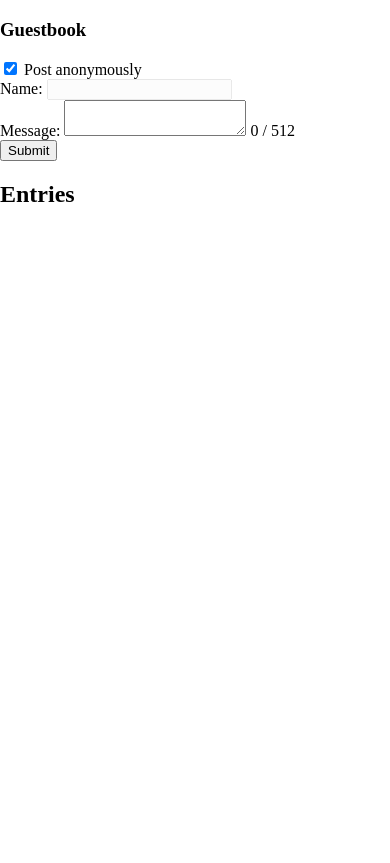
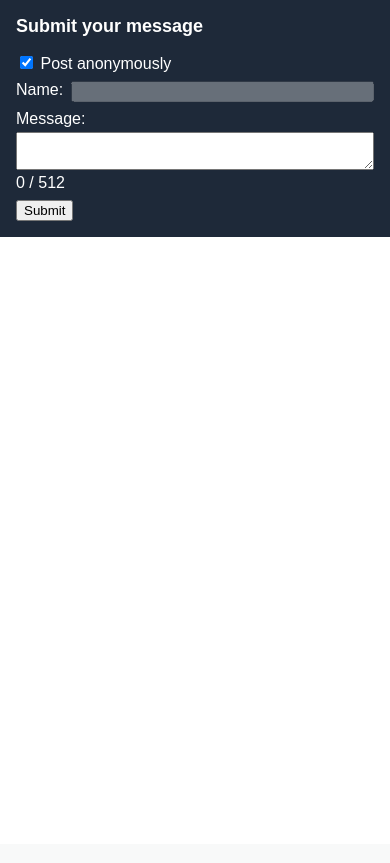
Before and after one commit to Waoweens/wao.my.id, a FastAPI app: page /guestbook in a window 390 px wide. After the commit the page ends 237 px from the top, so only its background shows below. Run offline with FastAPI, Linux system fonts and the light colour scheme; some libraries are stand-ins or nearby versions.

Commit message:
we got a working guestbook

```diff
--- a/backend/main.py
+++ b/backend/main.py
@@ -4,9 +4,13 @@
 from fastapi import FastAPI, Request, Depends, HTTPException, Form
 from fastapi.middleware.cors import CORSMiddleware
 from fastapi.templating import Jinja2Templates
+from fastapi.responses import RedirectResponse
+from typing import Annotated, Optional
 from dotenv import load_dotenv
 from contextlib import asynccontextmanager
 from httpx import AsyncClient
+from psycopg_pool import ConnectionPool
+from datetime import datetime, timezone
 
 from lib import SpotifyAuth
 
@@ -15,6 +19,12 @@
 	client_id=os.getenv('SPOTIFY_CLIENT_ID'), # pyright: ignore[reportArgumentType]
 	client_secret=os.getenv('SPOTIFY_CLIENT_SECRET'), # pyright: ignore[reportArgumentType]
 	refresh_token=os.getenv('SPOTIFY_REFRESH_TOKEN') # pyright: ignore[reportArgumentType]
+)
+
+pool = ConnectionPool(
+	os.getenv('DB_URL'),
+	min_size=1,
+	max_size=5
 )
 
 @asynccontextmanager
@@ -131,12 +141,75 @@
 	}
 
 @app.get('/guestbook')
-def guestbook(request: Request):
+def guestbook(request: Request, start: int = 0):
+	print(start)
+	with pool.connection() as conn:
+		with conn.cursor() as cur:
+			cur.execute(
+				'SELECT id, name, message, created FROM guestbook ORDER BY id DESC LIMIT 100'
+			)
+			entries = cur.fetchall()
+
+	print(entries)
+
+	formatted_entries = []
+	for entry in entries:
+		id: int
+		name: Optional[str]
+		message: str
+		created: datetime
+		id, name, message, created = entry
+		formatted_entries.append({
+			'id': id,
+			'name': name if name is not None else 'Anonymous',
+			'message': message,
+			'created': created.astimezone(timezone.utc).strftime('%Y-%m-%d %H:%M:%S UTC'),
+			'createdRaw': created.astimezone(timezone.utc).isoformat()
+		})
+
+	print(formatted_entries)
+
 	return templates.TemplateResponse(
 		request=request,
-		name="guestbook.html"
+		name="guestbook.html",
+		context={
+			'entries': formatted_entries,
+			'start': start
+		}
 	)
 
 @app.post('/guestbook')
-def guestbook_post():
-	return {'message': 'Guestbook entry submitted!'}
+def guestbook_post(
+	message: Annotated[str, Form()],
+	anonymous: Annotated[bool, Form()] = False,
+	name: Annotated[Optional[str], Form()] = None
+):
+	print(f'Guestbook entry: anonymous={anonymous}, name={name}, message={message}')
+
+	if anonymous:
+		name = None
+
+	if name is not None and len(name.strip()) == 0:
+		name = None
+
+	if name is not None and len(name.strip()) > 128:
+		raise HTTPException(status_code=400, detail='Name is too long (max 128 characters)')
+
+	if len(message.strip()) == 0:
+		raise HTTPException(status_code=400, detail='Message cannot be empty')
+
+	if len(message.strip()) > 512:
+		raise HTTPException(status_code=400, detail='Message is too long (max 512 characters)')
+
+	name = name.strip() if name is not None else None
+	message = message.strip()
+
+	with pool.connection() as conn:
+		with conn.cursor() as cur:
+			cur.execute(
+				'INSERT INTO guestbook (name, message) VALUES (%s, %s)',
+				(name, message)
+			)
+		conn.commit()
+
+	return RedirectResponse(url='/guestbook', status_code=303)
--- a/backend/requirements.txt
+++ b/backend/requirements.txt
@@ -3,4 +3,4 @@
 python-dotenv==1.2.1
 Jinja2==3.1.6
 python-multipart==0.0.22
-psycopg[binary]==3.3.2
+psycopg[binary, pool]==3.3.2
--- a/backend/templates/guestbook.html
+++ b/backend/templates/guestbook.html
@@ -13,6 +13,79 @@
 			padding: 0;
 			width: 100%;
 			height: 100%;
+			overflow: hidden;
+		}
+
+		p {
+			margin: 0;
+		}
+
+		h2 {
+			margin: 0;
+			margin-bottom: 1rem;
+			font-size: large;
+		}
+
+		.guestbook {
+			box-sizing: border-box;
+			font-family: 'IBM Plex Sans', sans-serif;
+			display: flex;
+			height: 100%;
+			background-color: oklch(27.8% 0.033 256.848);
+			color: white;
+		}
+
+		.monospace {
+			font-family: 'IBM Plex Mono', monospace;
+		}
+
+		.bold {
+			font-weight: bold;
+		}
+
+		.sr-only {
+			position: absolute;
+			width: 1px;
+			height: 1px;
+			padding: 0;
+			margin: -1px;
+			overflow: hidden;
+			clip-path: inset(50%);
+			white-space: nowrap;
+			border-width: 0;
+		}
+
+		.submit-container {
+			width: 18rem;
+			padding: 1rem;
+			border-right: 3px solid white;
+		}
+
+		#submit-form {
+			display: flex;
+			flex-direction: column;
+			gap: 0.5rem;
+		}
+
+		.name-container {
+			display: flex;
+			gap: 0.5rem;
+		}
+
+		#name {
+			font-family: 'IBM Plex Sans', sans-serif;
+			flex: 1;
+		}
+
+		.message-container {
+			display: flex;
+			flex-direction: column;
+			gap: 0.25rem;
+		}
+
+		#message {
+			font-family: 'IBM Plex Serif', serif;
+			resize: vertical;
 		}
 
 		#submit-form:has(#anonymous:checked) #name {
@@ -20,27 +93,85 @@
 			opacity: 0.5;
 			user-select: none;
 		}
+
+
+		.entries-container {
+			flex: 1;
+			min-height: 0;
+			overflow-y: auto;
+		}
+
+		.entries {
+			list-style-type: none;
+			margin: 0;
+			padding: 0;
+			display: flex;
+			flex-direction: column;
+		}
+
+		.entries li {
+			border-bottom: 3px solid white;
+		}
+
+		.entries header {
+			background-color: oklch(44.2% 0.017 285.786);
+			padding: 0.5rem;
+		}
+
+		.entries p {
+			padding: 1rem;
+			background-color: oklch(27.4% 0.006 286.033);
+		}
+
+		.entry-body {
+			font-family: 'IBM Plex Serif', serif;
+			text-align: justify;
+			white-space: pre-wrap;
+		}
+
+		@media (max-width: 40rem) {
+			html, body {
+				overflow: auto;
+			}
+
+			.guestbook {
+				flex-direction: column;
+				height: auto;
+			}
+
+			.submit-container {
+				box-sizing: border-box;
+				padding: 0;
+				border: none;
+				width: 100%;
+				padding: 1rem;
+			}
+
+			.entries-container {
+				padding: 0;
+				overflow: visible;
+			}
+		}
 	</style>
 </head>
 
 <body>
-	<article>
-		<section>
-			<h1>Guestbook</h1>
+	<article class="guestbook">
+		<section class="submit-container">
+			<h2>Submit your message</h2>
 			<noscript>
-				<p>JavaScript disabled. Everything should still function, except for automatic refreshing of entries.
-				</p>
+				<p>JavaScript disabled. Everything should still function.</p>
 			</noscript>
 			<form id="submit-form" method="post">
 				<div>
 					<input type="checkbox" id="anonymous" name="anonymous" checked>
 					<label for="anonymous">Post anonymously</label>
 				</div>
-				<div>
+				<div class="name-container">
 					<label for="name">Name:</label>
-					<input type="text" id="name" name="name">
+					<input type="text" id="name" name="name" maxlength="128">
 				</div>
-				<div>
+				<div class="message-container">
 					<label for="message">Message:</label>
 					<textarea id="message" name="message" required maxlength="512"></textarea>
 					<span id="message-length">0 / 512</span>
@@ -50,11 +181,22 @@
 				</div>
 			</form>
 		</section>
-		<section>
-			<h2>Entries</h2>
-			<div id="entries">
-				<!-- Guestbook entries will be dynamically loaded here -->
-			</div>
+		<section class="entries-container">
+			<ul class="entries">
+				<h2 class="sr-only">Guestbook Entries</h2>
+				{% for entry in entries %}
+				<li>
+					<article>
+						<h3 class="sr-only">Guestbook Entry</h3>
+						<header>
+							<span class="monospace">[{{entry.id}}]</span> <span class="bold">{{ entry.name }}</span>
+							<time class="monospace" datetime="{{ entry.createdRaw }}">({{ entry.created }})</time>
+						</header>
+						<p class="entry-body">{{ entry.message }}</p>
+					</article>
+				</li>
+				{% endfor %}
+			</ul>
 		</section>
 	</article>
 
```
Also changed, not shown: backend/db.sql (added, +8 -0 lines), 1 other file.
